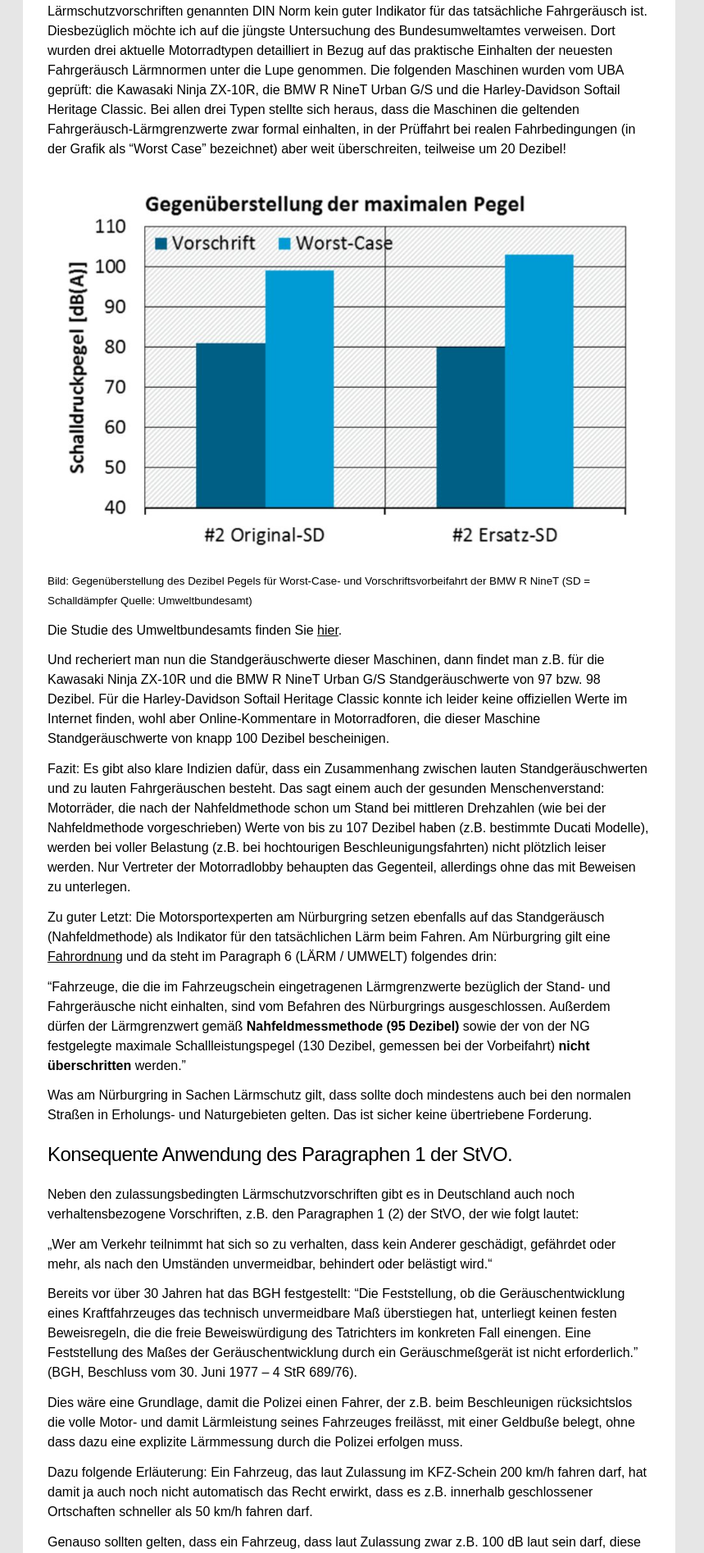
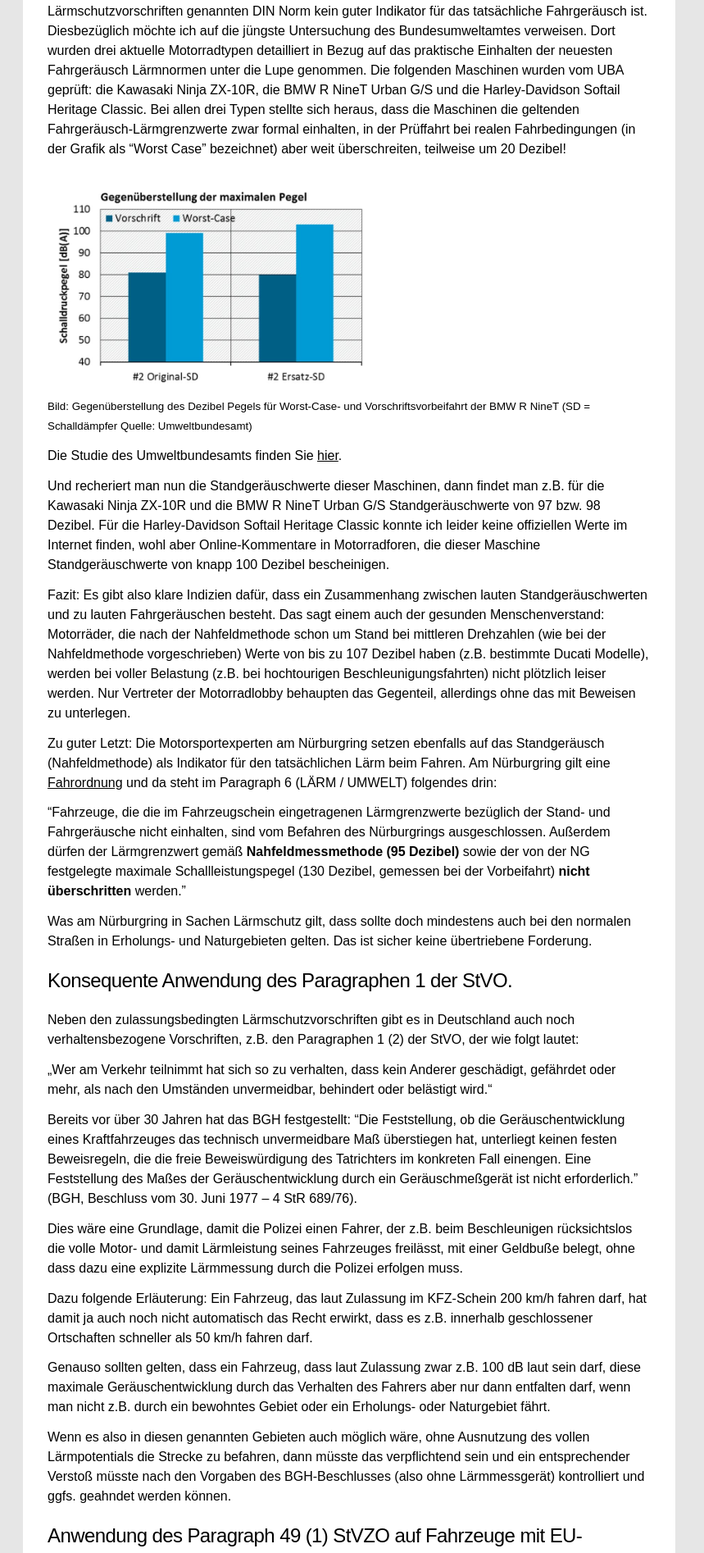
Before and after one commit to rettet-die-stille/rettet-die-stille.github.io, a Jekyll site: the page built from _posts/2020-08-03-was-gegen-motorradlaerm-helfen-wuerde-und-was-nicht.md, in a window 1280 px wide. Shown: the part 2952-4846 px from the top of the page at 82% size, without its empty margins (0-859 px from the left). Built offline with Jekyll 4.4.1, drawn with Linux system fonts in a browser that asks for light colours.

Commit message:
Update 2020-08-03-was-gegen-motorradlaerm-helfen-wuerde-und-was-nicht.md

```diff
--- a/_posts/2020-08-03-was-gegen-motorradlaerm-helfen-wuerde-und-was-nicht.md
+++ b/_posts/2020-08-03-was-gegen-motorradlaerm-helfen-wuerde-und-was-nicht.md
@@ -58,7 +58,7 @@ Zunächst muss man feststellen, dass schon die Fahrgeräuschmessung nach der in
 
 <br />
 <figure>
-  <img style="max-width:400" src="/assets/images/bmw_gegenuber.jpg" alt="Gegenüberstellung des Dezibel Pegels für Worst-Case- und Vorschriftsvorbeifahrt der BMW R NineT"/>
+  <img style="max-width:400px" src="/assets/images/bmw_gegenuber.jpg" alt="Gegenüberstellung des Dezibel Pegels für Worst-Case- und Vorschriftsvorbeifahrt der BMW R NineT"/>
   <figcaption><small>Bild: Gegenüberstellung des Dezibel Pegels für Worst-Case- und Vorschriftsvorbeifahrt der BMW R NineT (SD = Schalldämpfer Quelle: Umweltbundesamt)</small></figcaption>
 </figure>
 
```
